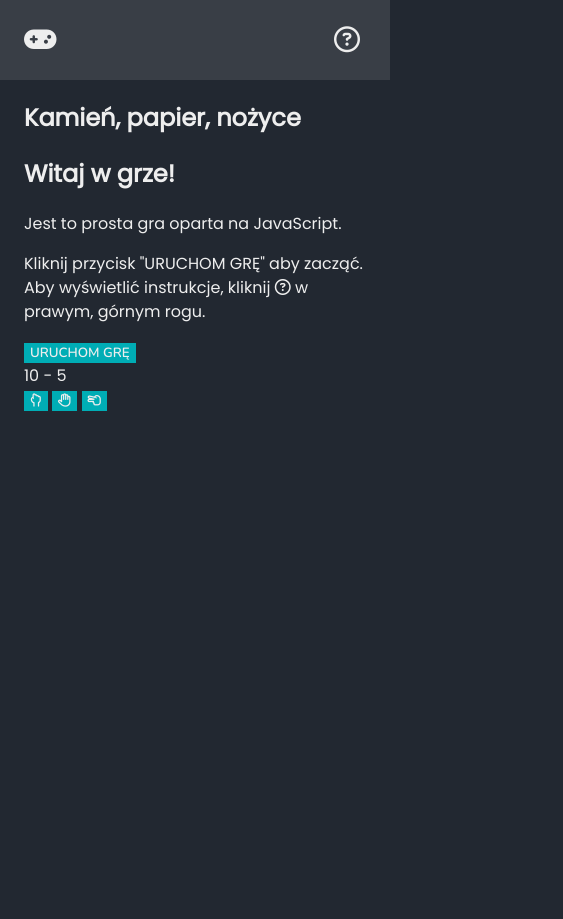
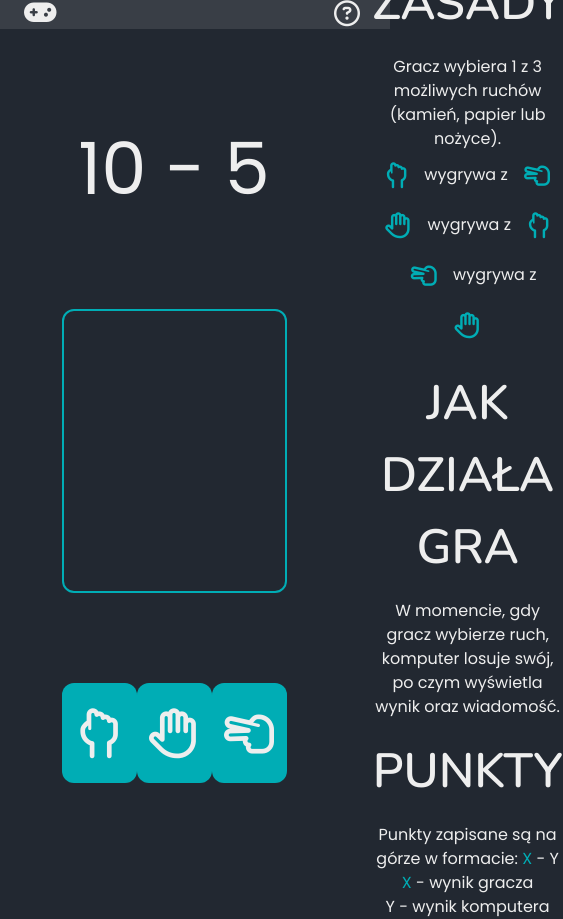
Before and after one commit to Koser61/javascript-prework, a website: page index.html in a window 390 px wide. Shown: the whole page, 563 px wide, since content can reach past the window. Before the commit the page ends 844 px from the top, so only its background shows below. Drawn offline with nearby package versions, Linux system fonts and the light colour scheme.

Commit message:
Add instruction and non-responsive CSS

```diff
--- a/index.html
+++ b/index.html
@@ -13,7 +13,7 @@
 		<header>
 			<div class="container">
 				<div class="flex-header">
-					<i class="fas fa-gamepad icon-logo"></i>
+					<a href="index.html"><i class="fas fa-gamepad icon-logo"></i></a>
 					<button class="button-help">
 						<i class="far fa-question-circle icon"></i>
 						<i class="fas fa-question-circle icon-hover"></i>
@@ -22,23 +22,24 @@
 			</div>
 		</header>
 		<div class="container">
+			<div class="flex-container">
 				<div class="landing-page">
-				<h1 class="title">Kamień, papier, nożyce</h1>
-				<h2 class="subtitle">Witaj w grze!</h2>
+					<h1 class="title">WITAJ W GRZE !</h1>
+					<h2 class="subtitle">Kamień, papier, nożyce</h2>
 					<p>Jest to prosta gra oparta na JavaScript.</p>
-				<p>Kliknij przycisk "URUCHOM GRĘ" aby zacząć.<br>Aby wyświetlić instrukcje, kliknij <i class="far fa-question-circle icon-logo"></i> w prawym, górnym rogu.</p>
+					<p>Kliknij przycisk "URUCHOM GRĘ" aby zacząć.<br>Aby wyświetlić instrukcje,<br>kliknij <i class="far fa-question-circle icon-logo"></i> w prawym, górnym rogu.</p>
 					<button class="button-start">URUCHOM GRĘ</button>
 				</div>
 				<div class="game">
 					<div class="result" id="result">10 - 5</div>
 					<div class="messages" id="messages"></div>
-				<div id="buttons">
+					<div class="buttons" id="buttons">
 						<button class="button-move" id="button-rock">
 							<i class="far fa-hand-rock icon"></i>
 							<i class="fas fa-hand-rock icon-hover "></i>
 						</button>
 						<button class="button-move" id="button-paper">
-						<i class="fa-hand-paper icon far "></i>
+							<i class="far fa-hand-paper icon"></i>
 							<i class="fas fa-hand-paper icon-hover "></i>
 						</button>
 						<button class="button-move" id="button-scissors">
@@ -48,13 +49,27 @@
 					</div>
 				</div>
 				<div class="instructions">
-
+					<h2 class="title">ZASADY</h2>
+					<p>
+						Gracz wybiera 1 z 3 możliwych ruchów (kamień, papier lub nożyce).<br>
+						<i class="far fa-hand-rock"></i> wygrywa z <i class="far fa-hand-scissors icon"></i><br>
+						<i class="far fa-hand-paper icon"></i> wygrywa z <i class="far fa-hand-rock icon"></i><br>
+						<i class="far fa-hand-scissors icon"></i> wygrywa z <i class="far fa-hand-paper icon"></i><br>
+					</p>
+					<h2 class="title">JAK DZIAŁA GRA</h2>
+					<p>
+						W momencie, gdy gracz wybierze ruch, komputer losuje swój, po czym wyświetla wynik oraz wiadomość.
+					</p>
+					<h2 class="title">PUNKTY</h2>
+					<p>
+						Punkty zapisane są na górze w formacie: <span>X</span> - Y<br>
+						<span>X</span> - wynik gracza<br>
+						Y - wynik komputera
+					</p>
+				</div>
 			</div>
 		</div>
 	</section>
-	<footer>
-
-	</footer>
 	<script src="js/functions.js"></script>
 	<script src="js/script.js"></script>
 </body>
--- a/sass/style.scss
+++ b/sass/style.scss
@@ -26,10 +26,34 @@ body {
     color: $color-bright;
 }
 
+section {
+    height: 100vh;
+    display: flex;
+    flex-direction: column;
+}
+
 .container {
     max-width: 1024px;
     height: 100%;
-    margin: 0 24px;
+}
+
+.flex-container {
+    height: 100%;
+    width: 100%;
+    display: flex;
+}
+
+.title {
+    font-family: $font-heading;
+    font-size: 48px;
+    margin: 0;
+}
+
+.subtitle {
+    font-family: $font-heading;
+    font-size: 28px;
+    margin-top: 36px;
+    margin-bottom: 48px;
 }
 
 button {
@@ -49,8 +73,10 @@ button:hover {
 /* Header */
 
 header {
-    height: 80px;
+    flex: 10%;
+    width: 100%;
     background-color: $color-dark;
+    padding: 0 24px;
     .flex-header {
         width: 100%;
         height: 100%;
@@ -59,30 +85,103 @@ header {
         align-items: center;
         i {
             font-size: 26px;
+            color: $color-bright;
         }
         .button-help {
             background-color: transparent;
         }
-
     }
 }
 
 /* Landing Page */
 
 .landing-page {
-    display: block;
+    flex: 1;
+    margin: 0 24px;
+    display: flex;
+    flex-direction: column;
+    justify-content: center;
+    align-items: center;
+    text-align: center;
+    display: none;
+    .button-start {
+        margin: 24px 0;
+        padding: 0 24px;
+        height: 48px;
+        border-radius: 12px;
+        font-family: $font-heading;
+        font-size: 18px;
+    }
+
 }
 
 /* Game */
 
 .game {
+    flex: 1;
+    margin: 0 24px;
+    display: flex;
+    flex-direction: column;
+    justify-content: center;
+    align-items: center;
+    text-align: center;
     //display: none;
+    .result {
+        flex: 1;
+        width: 100%;
+        display: inline-flex;
+        justify-content: center;
+        align-items: center;
+        font-size: 72px;
+    }
+    .messages {
+        flex: 1;
+        width: 75%;
+        display: flex;
+        flex-direction: column;
+        justify-content: center;
+        align-items: center;
+        line-height: 2;
+        border: 2px solid $color-main;
+        border-radius: 12px;
+    }
+    .buttons {
+        flex: 1;
+        width: 75%;
+        display: inline-flex;
+        justify-content: space-between;
+        align-items: center;
+    }
+    .button-move {
+        height: 100px;
+        width: 100px;
+        border-radius: 12px;
+        i {
+            font-size: 50px;
+        }
+    }
 }
 
 /* Instructions */
 
 .instructions {
-    display: none;
+    flex: 1;
+    margin: 0 24px;
+    display: flex;
+    flex-direction: column;
+    justify-content: center;
+    align-items: center;
+    text-align: center;
+    //display: none;
+    i {
+        font-size: 26px;
+        margin: 12px;
+        color: $color-main;
+        vertical-align: middle;
+    }
+    span {
+        color: $color-main;
+    }
 }
 
 /* Responsive */
```
Also changed, not shown: css/style.css, 1 other file. Lines whose indentation alone changed are shown as unchanged.
